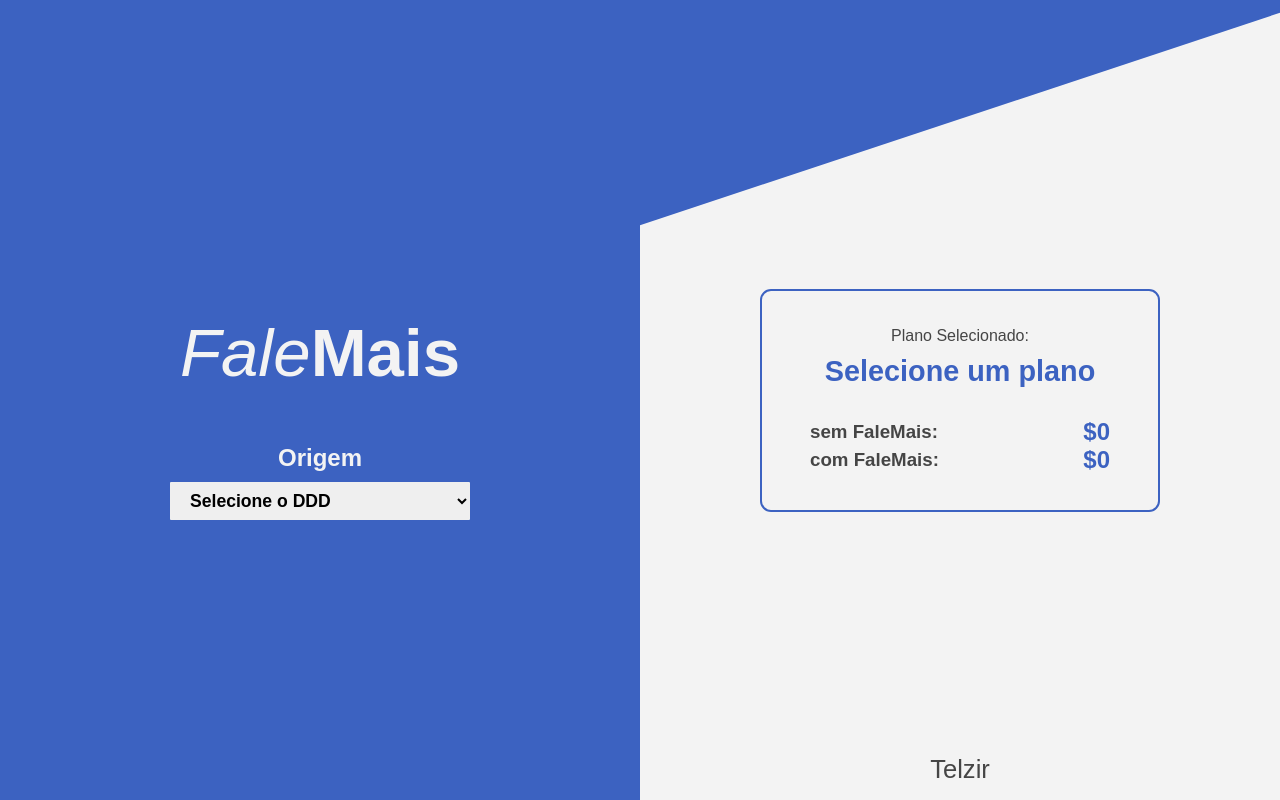
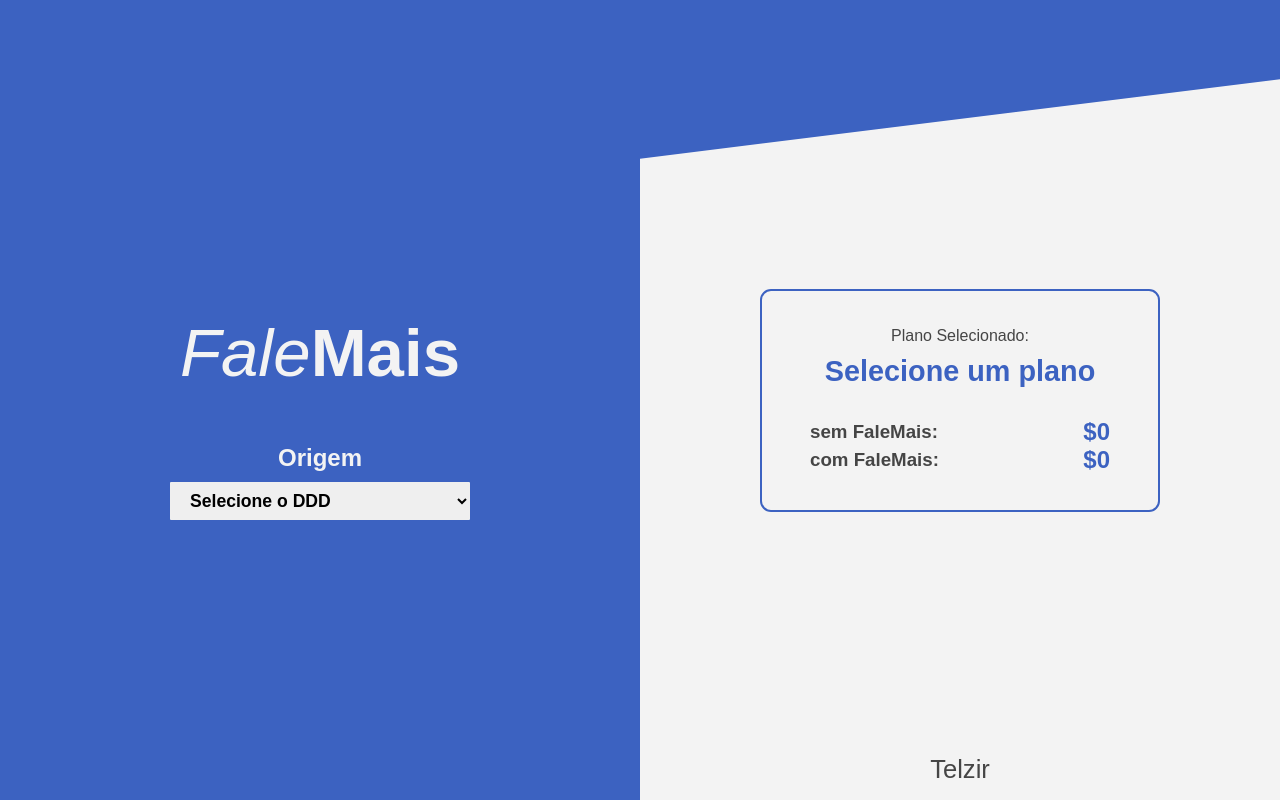
Before and after one commit to GabrielModog/telzir-falemais, a React (Create React App) app: page / in a window 1280 px wide. Built offline with nearby package versions, Linux system fonts and the light colour scheme.

Commit message:
fixes prices header

```diff
--- a/src/components/prices.js
+++ b/src/components/prices.js
@@ -1,41 +1,41 @@
-import React from 'react';
+import React from "react";
 
-import { calculatePerMinutes, calculateWithPlan } from '../functions';
+import { calculatePerMinutes, calculateWithPlan } from "../functions";
 
-const Prices = ({
-  origin,
-  receiver,
-  minutes,
-  calls,
-  plan,
-}) => (
+const Prices = ({ origin, receiver, minutes, calls, plan }) => (
   <div className="app__split">
     <div className="app__header">
-      <svg width="686" height="233" xmlns="http://www.w3.org/2000/svg">
+      <svg
+        style={{ width: "100%", fill: "#3C62C1" }}
+        height="233"
+        xmlns="http://www.w3.org/2000/svg"
+      >
         <g>
-          <path id="svg_2" d="m-1.373173,233.363747l706.88754,-234.743047l-707.583358,0l0.695818,234.743047z" strokeWidth="1.5" fill="#3c62c1" />
+          <polygon points="0,158.7 0,0 1280,0 " />
         </g>
       </svg>
-
     </div>
 
     <div className="app__prices">
       <div className="app__prices__box">
         <div className="app__prices__plan">
           <span>Plano Selecionado:</span>
-          {
-            plan ? <h3 className="bold-weight">{`FaleMais${plan}`}</h3> : <h3 className="bold-weight">Selecione um plano</h3>
-          }
+          {plan ? (
+            <h3 className="bold-weight">{`FaleMais${plan}`}</h3>
+          ) : (
+            <h3 className="bold-weight">Selecione um plano</h3>
+          )}
         </div>
       </div>
 
       <div className="app__prices__box">
-
         <div className="app__prices__between">
           <h3>sem FaleMais:</h3>
           <h3 className="app__prices__value">
             $
-            {origin && receiver ? calculatePerMinutes(calls[origin][receiver], minutes) : 0}
+            {origin && receiver
+              ? calculatePerMinutes(calls[origin][receiver], minutes)
+              : 0}
           </h3>
         </div>
 
@@ -43,10 +43,9 @@ const Prices = ({
           <h3>com FaleMais: </h3>
           <h3 className="app__prices__value">
             $
-            {
-              origin && receiver
-                ? calculateWithPlan(calls[origin][receiver], minutes, plan) : 0
-            }
+            {origin && receiver
+              ? calculateWithPlan(calls[origin][receiver], minutes, plan)
+              : 0}
           </h3>
         </div>
       </div>
@@ -58,5 +57,4 @@ const Prices = ({
   </div>
 );
 
-
 export default Prices;
--- a/src/styles/index.scss
+++ b/src/styles/index.scss
@@ -153,6 +153,7 @@ h2, h3, h4, h5{
     position: absolute;
     top: 0;
     z-index: -10;
+    width: 100%;
   }
 
   &__footer{
```
Also changed, not shown: 1 other file (tests, documents, lock files or other folders).
